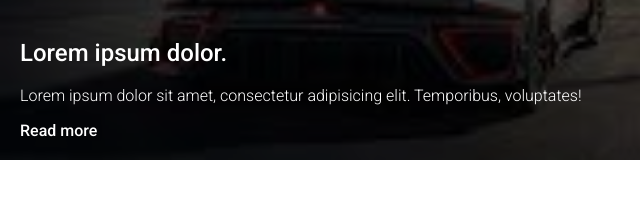
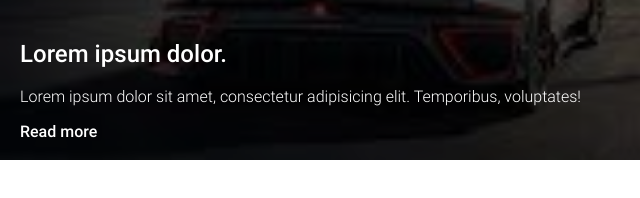
Before and after one commit to Eivo2023/slider, a plain HTML site: page index.html in a window 1280 px wide. Shown: the part 240-438 px from the top of the page, 0-640 px from the left. Drawn offline with Linux system fonts and the light colour scheme.

Commit message:
add google fonts

```diff
--- a/src/styles/slider.css
+++ b/src/styles/slider.css
@@ -1,5 +1,22 @@
 :root {
     --sliderHeight: 400px;
+}
+
+@font-face {
+    font-family: 'Roboto Medium';
+    src: url('../fonts/roboto-medium-webfont.woff2') format('woff2');
+    font-weight: normal;
+    font-style: normal;
+
+}
+
+
+@font-face {
+    font-family: 'Roboto Light';
+    src: url('../fonts/roboto-light-webfont.woff2') format('woff2');
+    font-weight: normal;
+    font-style: normal;
+
 }
 
 
@@ -47,7 +64,7 @@
     box-sizing: border-box;
     background-color: rgba(0, 0, 0, 0.7);
     color: white;
-    font-family: 'Roboto', sans-serif;
+    font-family: 'Roboto Medium';
 
 }
 
@@ -57,7 +74,7 @@
 }
 
 .slider .slider__lead {
-    font-weight: 300;
+    font-family: 'Roboto Light', sans-serif;
 }
 
 .slider .slider__link {
```
Also changed, not shown: src/fonts/roboto-light-webfont.woff2 (added), src/fonts/roboto-medium-webfont.woff2 (added).
